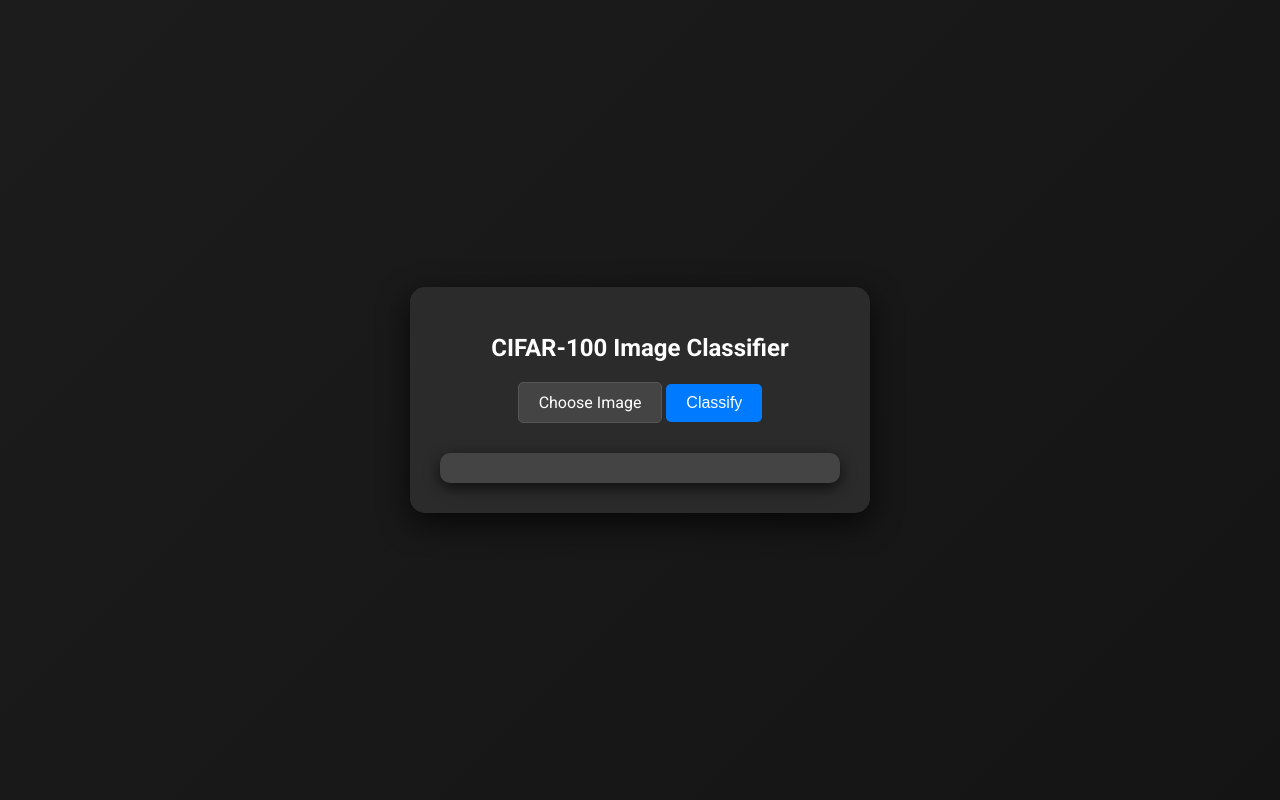
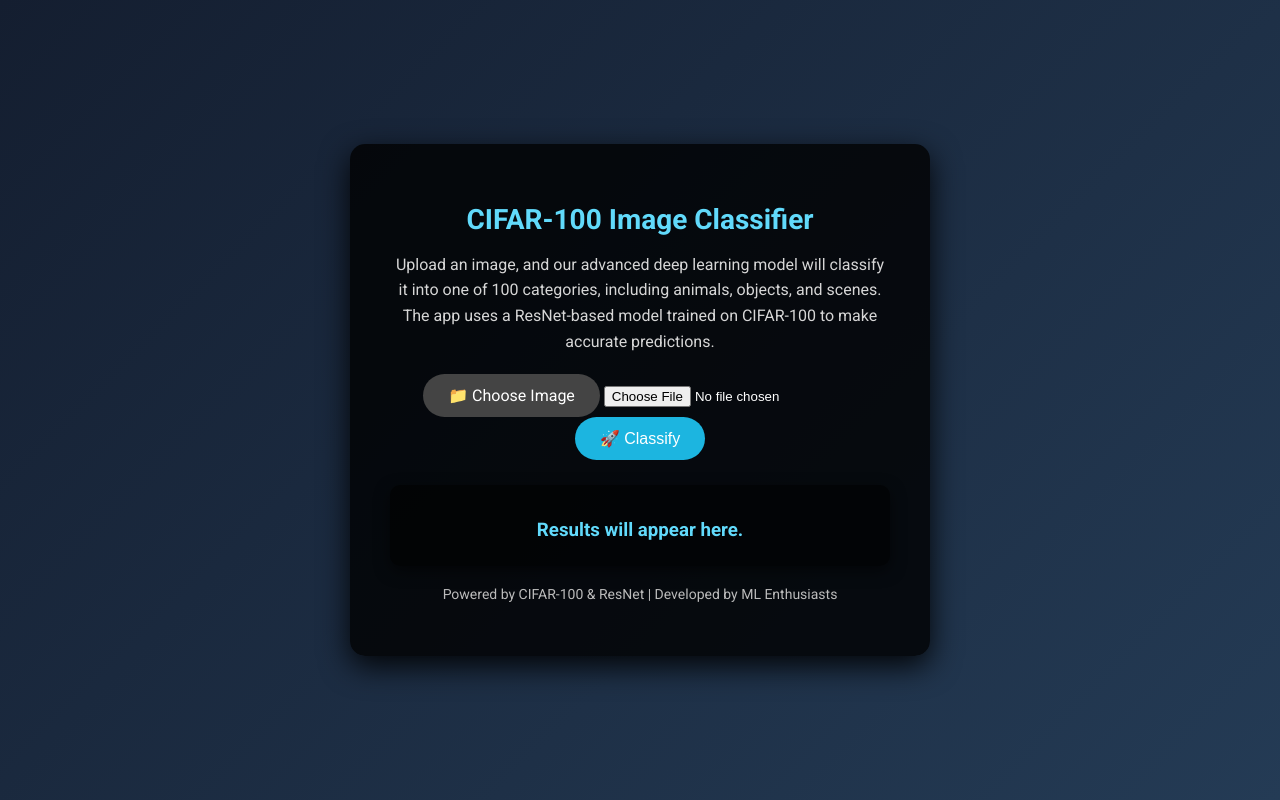
Before and after one commit to maxhartml/CIFAR-100-API, a FastAPI app: page / in a window 1280 px wide. Run offline with FastAPI, Linux system fonts and the light colour scheme.

Commit message:
Enhance image classification interface with improved styling, loading indicators, and progress feedback

```diff
--- a/app/model.py
+++ b/app/model.py
@@ -52,7 +52,7 @@ def predict(model, image_bytes):
         transforms.Normalize(mean=(0.5, 0.5, 0.5), std=(0.5, 0.5, 0.5)),  # Normalize as per training
     ])
 
-    # Load and preprocess the image
+    # Load and preprocess the input image
     image = Image.open(io.BytesIO(image_bytes)).convert("RGB")
     input_tensor = transform(image).unsqueeze(0)  # Add batch dimension
 
@@ -70,7 +70,6 @@ def predict(model, image_bytes):
     return {"predictions": result}
 
 
-
 # CIFAR-100 class labels (static list)
 CIFAR100_CLASSES = [
     'apple', 'aquarium_fish', 'baby', 'bear', 'beaver', 'bed', 'bee', 'beetle', 'bicycle', 'bottle',
--- a/static/css/styles.css
+++ b/static/css/styles.css
@@ -1,114 +1,152 @@
-/* Global styles for the entire body */
+/* Body styling */
 body {
-    font-family: 'Roboto', Arial, sans-serif; /* Professional font */
+    font-family: 'Roboto', Arial, sans-serif;
     margin: 0;
     padding: 0;
-    background: linear-gradient(135deg, #1c1c1c, #141414); /* Dark gradient background */
-    color: #ddd; /* Light grey text color */
+    background: linear-gradient(135deg, #141e30, #243b55); /* Beautiful gradient */
+    color: #fff;
     display: flex;
     justify-content: center;
     align-items: center;
-    min-height: 100vh;
+    height: 100vh;
+    overflow: hidden;
 }
 
-/* Container styling for the app box */
+/* App container */
 .container {
     text-align: center;
-    background: #2b2b2b; /* Dark container background */
-    padding: 30px;
+    background: rgba(0, 0, 0, 0.8); /* Semi-transparent background */
+    padding: 40px;
     border-radius: 15px;
-    box-shadow: 0 10px 30px rgba(0, 0, 0, 0.7); /* Shadow for depth */
+    box-shadow: 0px 10px 30px rgba(0, 0, 0, 0.9);
     width: 100%;
-    max-width: 400px; /* Keep container compact */
+    max-width: 500px;
+    animation: fadeIn 1s ease;
 }
 
-/* Heading styles */
+/* Title */
 h1 {
-    margin-bottom: 20px;
-    color: #fff; /* Bright white for heading */
-    font-size: 24px;
+    margin-bottom: 10px;
+    font-size: 28px;
+    color: #61dafb; /* Light cyan for contrast */
     font-weight: 700;
 }
 
-/* Form styles */
+/* Description */
+.description {
+    font-size: 16px;
+    line-height: 1.6;
+    margin-bottom: 20px;
+    color: #d6d6d6;
+}
+
+/* Form */
 form {
     margin-bottom: 20px;
 }
 
-/* Input styles */
-input[type="file"] {
-    display: none; /* Hide the default file input */
-}
-
-/* Custom label to style the file input */
+/* Custom label for file input */
 label[for="file"] {
     display: inline-block;
-    padding: 10px 20px;
+    padding: 12px 25px;
     font-size: 16px;
-    background-color: #444; /* Subtle dark grey button background */
-    color: white;
-    border: 1px solid #555; /* Subtle border for definition */
-    border-radius: 5px;
+    background-color: #444;
+    color: #fff;
+    border-radius: 25px;
     cursor: pointer;
-    margin-bottom: 10px;
-    transition: all 0.3s ease;
+    transition: 0.3s;
 }
 
 label[for="file"]:hover {
-    background-color: #555; /* Slightly lighter on hover */
+    background-color: #555;
 }
 
-/* Submit button styling */
+/* Button */
 button {
-    padding: 10px 20px;
+    padding: 12px 25px;
     font-size: 16px;
-    background-color: #007bff; /* Bright blue button */
-    color: white;
+    background-color: #1cb5e0; /* Bright blue */
+    color: #fff;
     border: none;
-    border-radius: 5px;
+    border-radius: 25px;
     cursor: pointer;
-    transition: all 0.3s ease;
+    transition: 0.3s;
 }
 
 button:hover {
-    background-color: #0056b3; /* Darker blue on hover */
+    background-color: #0099cc;
 }
 
-/* Result container styling */
+/* Preview container */
+.preview-container {
+    margin-top: 20px;
+}
+
+#image-preview {
+    max-width: 100%;
+    border-radius: 10px;
+    margin-top: 15px;
+    box-shadow: 0px 8px 20px rgba(0, 0, 0, 0.5);
+    border: 3px solid #1cb5e0;
+}
+
+/* Spinner */
+.spinner {
+    margin-top: 15px;
+    color: #1cb5e0;
+    font-weight: bold;
+    font-size: 18px;
+    animation: fadeIn 0.5s ease;
+}
+
+/* Progress bar */
+.progress-bar {
+    position: relative;
+    width: 100%;
+    height: 10px;
+    background: #444;
+    border-radius: 5px;
+    overflow: hidden;
+    margin-top: 20px;
+}
+
+.progress {
+    height: 100%;
+    width: 0;
+    background: #1cb5e0;
+    transition: width 0.5s ease;
+}
+
+/* Result */
 #result {
-    margin-top: 20px;
-    font-size: 18px;
-    color: #fff; /* Bright white text */
-    background: #444; /* Subtle grey background */
+    margin-top: 25px;
+    background: rgba(0, 0, 0, 0.6);
     padding: 15px;
     border-radius: 10px;
-    box-shadow: 0 5px 15px rgba(0, 0, 0, 0.7); /* Shadow for depth */
+    box-shadow: 0px 5px 15px rgba(0, 0, 0, 0.5);
+    animation: fadeIn 0.5s ease;
 }
 
-/* Image preview styling */
-#image-preview {
-    margin-top: 20px;
-    max-width: 100%; /* Scale to fit container */
-    border-radius: 10px;
-    box-shadow: 0 5px 15px rgba(0, 0, 0, 0.7); /* Depth shadow */
-    border: 2px solid #007bff; /* Bright blue border */
+#result h3 {
+    margin-bottom: 10px;
+    color: #61dafb;
 }
 
-/* Loading spinner */
-#loading-spinner {
+/* Footer */
+footer {
     margin-top: 20px;
-    font-size: 18px;
-    color: #007bff; /* Bright blue spinner text */
-    font-weight: bold;
+    font-size: 14px;
+    color: #bbb;
 }
 
-/* Responsive styles */
-@media (max-width: 480px) {
-    h1 {
-        font-size: 20px;
+/* Keyframes */
+@keyframes fadeIn {
+    from {
+        opacity: 0;
+        transform: translateY(10px);
     }
-
-    button, label[for="file"] {
-        width: 100%; /* Make buttons full-width */
+    to {
+        opacity: 1;
+        transform: translateY(0);
     }
 }
--- a/static/js/main.js
+++ b/static/js/main.js
@@ -1,55 +1,62 @@
-// Get references to elements in the DOM
+// Get references to elements
 const form = document.getElementById("upload-form");
 const resultDiv = document.getElementById("result");
 const imagePreview = document.getElementById("image-preview");
 const spinner = document.getElementById("loading-spinner");
+const progressBar = document.getElementById("progress-bar");
+const progress = document.querySelector(".progress");
 const fileInput = document.getElementById("file");
 
-// Display the uploaded image as a preview
+// Show image preview
 fileInput.onchange = (e) => {
     const file = e.target.files[0];
     if (file) {
         const reader = new FileReader();
         reader.onload = () => {
-            imagePreview.src = reader.result; // Set the image preview source
-            imagePreview.style.display = "block"; // Show the preview
+            imagePreview.src = reader.result;
+            imagePreview.style.display = "block";
         };
-        reader.readAsDataURL(file); // Read the file as a Data URL
+        reader.readAsDataURL(file);
     }
 };
 
-// Handle form submission for image classification
+// Handle form submission
 form.onsubmit = async (e) => {
-    e.preventDefault(); // Prevent default form submission behavior
-    spinner.style.display = "block"; // Show the loading spinner
-    resultDiv.innerHTML = ""; // Clear previous results
+    e.preventDefault();
+    spinner.style.display = "block";
+    progressBar.style.display = "block";
+    resultDiv.innerHTML = "";
+    progress.style.width = "0%";
 
-    const formData = new FormData(form); // Collect form data
+    const formData = new FormData(form);
 
     try {
-        // Send POST request to the backend API
+        // Simulate progress bar
+        for (let i = 0; i <= 100; i += 10) {
+            await new Promise((resolve) => setTimeout(resolve, 50));
+            progress.style.width = `${i}%`;
+        }
+
         const response = await fetch("/predict/", {
             method: "POST",
             body: formData,
         });
 
-        // Handle response errors
         if (!response.ok) {
             throw new Error("Failed to classify the image. Please try again.");
         }
 
-        // Parse JSON response from the server
         const data = await response.json();
 
-        // Display predictions
-        resultDiv.innerHTML = `<h2>Top Predictions</h2>`;
+        // Display results
+        resultDiv.innerHTML = `<h3>Top Predictions</h3>`;
         data.predictions.forEach((pred) => {
             resultDiv.innerHTML += `<p><strong>${pred.class}:</strong> ${(pred.confidence * 100).toFixed(2)}%</p>`;
         });
     } catch (error) {
-        // Display error messages in the result container
         resultDiv.innerHTML = `<p style="color: red;">${error.message}</p>`;
     } finally {
-        spinner.style.display = "none"; // Hide the spinner after completion
+        spinner.style.display = "none";
+        progressBar.style.display = "none";
     }
 };
--- a/templates/index.html
+++ b/templates/index.html
@@ -3,32 +3,47 @@
 <head>
     <meta charset="UTF-8">
     <meta name="viewport" content="width=device-width, initial-scale=1.0">
-    <title>CIFAR-100 Image Classifier</title>
-    <!-- External stylesheet for clean styling -->
+    <title>CIFAR-100 Classifier</title>
+    <!-- External stylesheet -->
     <link rel="stylesheet" href="/static/css/styles.css">
-    <!-- Google Font for modern typography -->
+    <!-- Google Font -->
     <link href="https://fonts.googleapis.com/css2?family=Roboto:wght@400;700&display=swap" rel="stylesheet">
-    <!-- External JavaScript for dynamic functionality -->
+    <!-- JavaScript -->
     <script src="/static/js/main.js" defer></script>
 </head>
 <body>
     <div class="container">
         <!-- App title -->
         <h1>CIFAR-100 Image Classifier</h1>
+        <!-- Description -->
+        <p class="description">
+            Upload an image, and our advanced deep learning model will classify it into one of 100 categories, including animals, objects, and scenes.
+            The app uses a ResNet-based model trained on CIFAR-100 to make accurate predictions.
+        </p>
         <!-- Upload form -->
         <form id="upload-form">
-            <!-- File input with custom label -->
-            <label for="file">Choose Image</label>
+            <label for="file" class="custom-label">📁 Choose Image</label>
             <input type="file" id="file" name="file" accept="image/*" required>
-            <!-- Submit button -->
-            <button type="submit">Classify</button>
+            <button type="submit">🚀 Classify</button>
         </form>
-        <!-- Image preview (hidden until an image is uploaded) -->
-        <img id="image-preview" src="" alt="Image Preview" style="display: none;">
-        <!-- Result container (displays predictions) -->
-        <div id="result"></div>
-        <!-- Loading spinner (hidden initially) -->
-        <div id="loading-spinner" style="display: none;">Processing...</div>
+        <!-- Image preview -->
+        <div class="preview-container">
+            <img id="image-preview" src="" alt="Image Preview" style="display: none;">
+        </div>
+        <!-- Loading spinner -->
+        <div id="loading-spinner" class="spinner" style="display: none;">Loading...</div>
+        <!-- Progress bar -->
+        <div id="progress-bar" class="progress-bar" style="display: none;">
+            <div class="progress"></div>
+        </div>
+        <!-- Results -->
+        <div id="result">
+            <h3>Results will appear here.</h3>
+        </div>
+        <!-- Footer -->
+        <footer>
+            <p>Powered by CIFAR-100 & ResNet | Developed by ML Enthusiasts</p>
+        </footer>
     </div>
 </body>
 </html>
```
